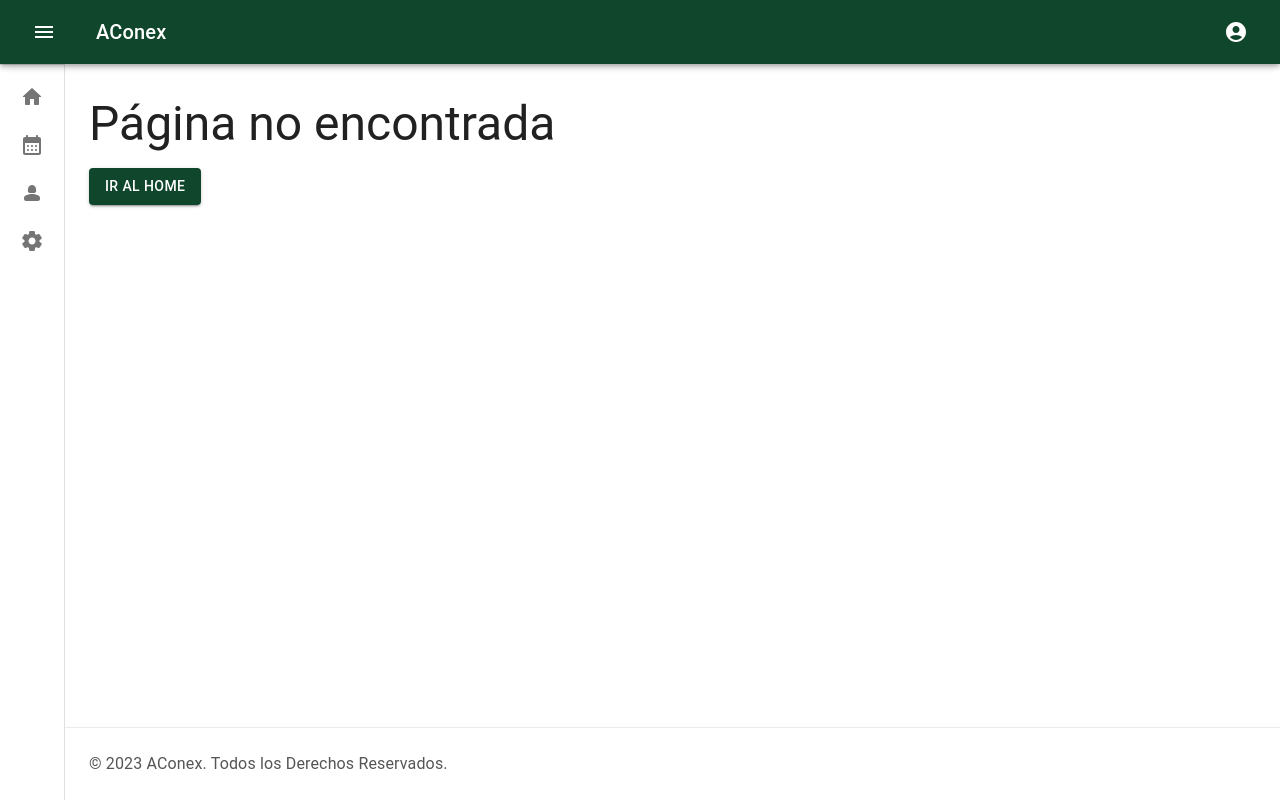
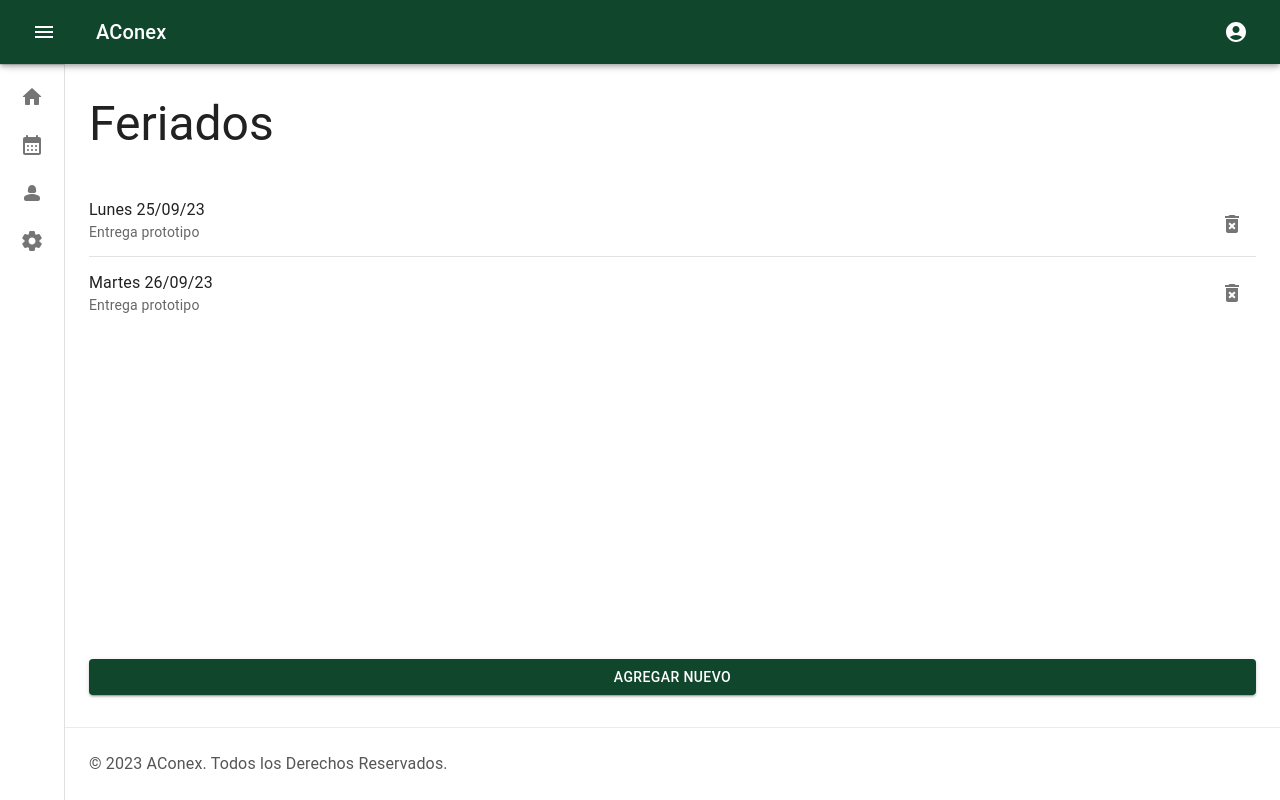
Before and after one commit to dreyescabrera/aconex, a React (Vite) app: page /configuracion/feriados in a window 1280 px wide. Built offline with nearby package versions, Linux system fonts and the light colour scheme.

Commit message:
feat: add holidays pages

```diff
--- a/package.json
+++ b/package.json
@@ -8,7 +8,7 @@
 		"build": "vite build",
 		"preview": "vite preview",
 		"check": "tsc --noEmit",
-		"lint": "eslint . --ext js,jsx",
+		"lint": "eslint . --ext js,jsx --max-warnings 0",
 		"format": "prettier --write ./src/",
 		"format:check": "prettier --check ./src/",
 		"prepare": "husky install"
--- /dev/null
+++ b/src/pages/settings/tables/holidays/holidays-page.jsx
@@ -0,0 +1,60 @@
+import DeleteForeverIcon from '@mui/icons-material/DeleteForever';
+import Button from '@mui/material/Button';
+import Container from '@mui/material/Container';
+import IconButton from '@mui/material/IconButton';
+import List from '@mui/material/List';
+import ListItem from '@mui/material/ListItem';
+import ListItemText from '@mui/material/ListItemText';
+import Typography from '@mui/material/Typography';
+import { Helmet } from 'react-helmet';
+
+const holidays = [
+	{
+		day: 'Lunes 25/09/23',
+		description: 'Entrega prototipo',
+	},
+	{
+		day: 'Martes 26/09/23',
+		description: 'Entrega prototipo',
+	},
+];
+
+export const HolidaysPage = () => {
+	return (
+		<>
+			<Helmet>
+				<title>Feriados</title>
+			</Helmet>
+			<Container sx={{ height: '100%', display: 'flex', flexDirection: 'column', gap: 4 }}>
+				<Typography variant="h3" component="h1">
+					Feriados
+				</Typography>
+				<List>
+					{holidays.map((holiday) => (
+						<ListItem
+							key={holiday.day}
+							sx={{
+								'&:not(:last-child)': {
+									borderBottom: '1px solid #DADADAC5',
+									pb: 1,
+									mb: 1,
+								},
+							}}
+							secondaryAction={
+								<IconButton edge="end" aria-label="delete">
+									<DeleteForeverIcon />
+								</IconButton>
+							}
+							disablePadding
+						>
+							<ListItemText primary={holiday.day} secondary={holiday.description} />
+						</ListItem>
+					))}
+				</List>
+				<Button variant="contained" sx={{ mt: 'auto' }} href="./nuevo">
+					Agregar nuevo
+				</Button>
+			</Container>
+		</>
+	);
+};
--- /dev/null
+++ b/src/pages/settings/tables/holidays/index.js
@@ -0,0 +1 @@
+export * from './holidays-page';
--- /dev/null
+++ b/src/pages/settings/tables/holidays/new-holiday/index.js
@@ -0,0 +1 @@
+export * from './new-holiday-page';
--- /dev/null
+++ b/src/pages/settings/tables/holidays/new-holiday/new-holiday-page.jsx
@@ -0,0 +1,39 @@
+import Button from '@mui/material/Button';
+import Container from '@mui/material/Container';
+import Stack from '@mui/material/Stack';
+import Typography from '@mui/material/Typography';
+import { Helmet } from 'react-helmet';
+import { Form, TextInput } from '@/components/form';
+import { DatePicker } from '@/components/form/date-picker';
+
+export const NewHolidaysPage = () => {
+	return (
+		<>
+			<Helmet>
+				<title>Nuevo Feriado</title>
+			</Helmet>
+			<Container sx={{ height: '100%', display: 'flex', flexDirection: 'column', gap: 4 }}>
+				<Typography variant="h3" component="h1">
+					Nuevo Feriado
+				</Typography>
+				<Typography paragraph>Especifica el día y descripción del nuevo feriado</Typography>
+				<Form onSubmit={console.log} defaultValues={{ dia: null, descripcion: '' }}>
+					<Stack direction="row" spacing={4} justifyContent="start">
+						<DatePicker name="dia" label="Día" />
+						<TextInput
+							name="descripcion"
+							label="Descripción"
+							variant="outlined"
+							fullWidth
+							multiline
+							maxRows={3}
+						/>
+					</Stack>
+					<Button type="submit" variant="contained" sx={{ mt: 4 }}>
+						Agregar
+					</Button>
+				</Form>
+			</Container>
+		</>
+	);
+};
```
Also changed, not shown: src/routes/index.jsx (+10 -0 lines).
